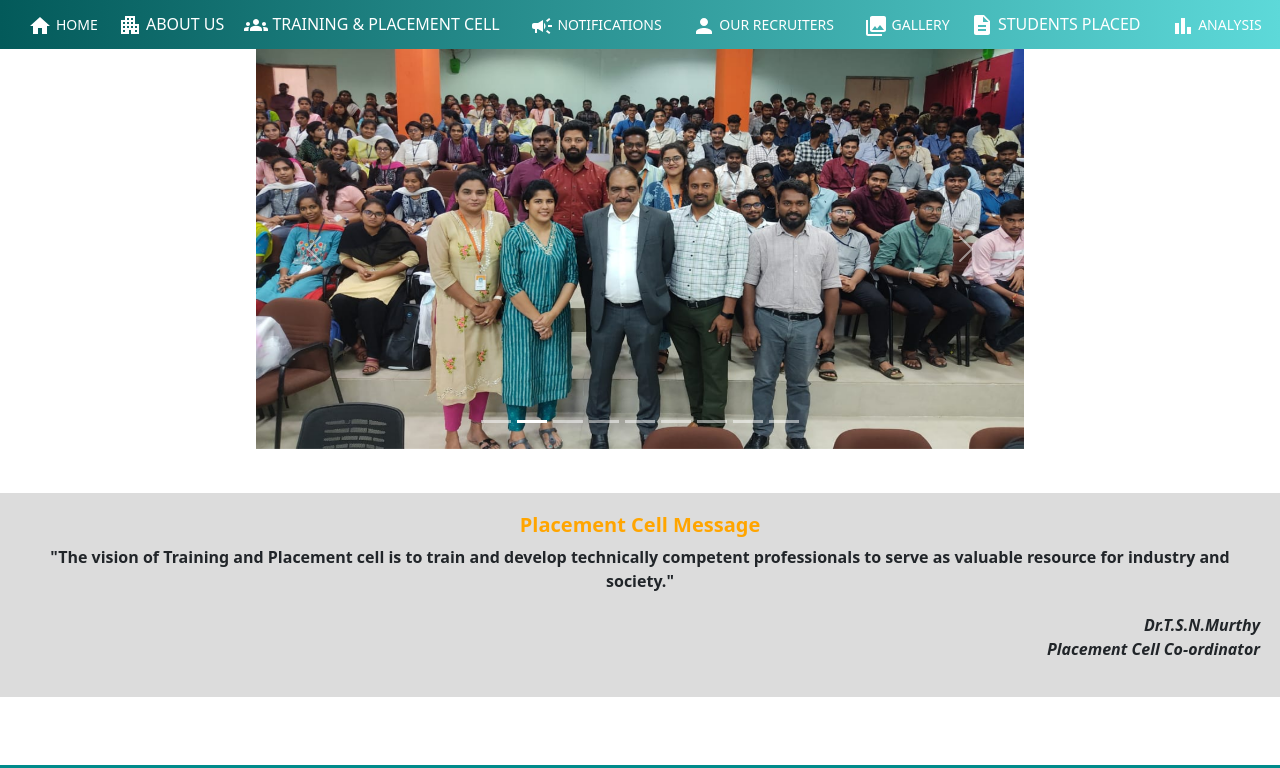
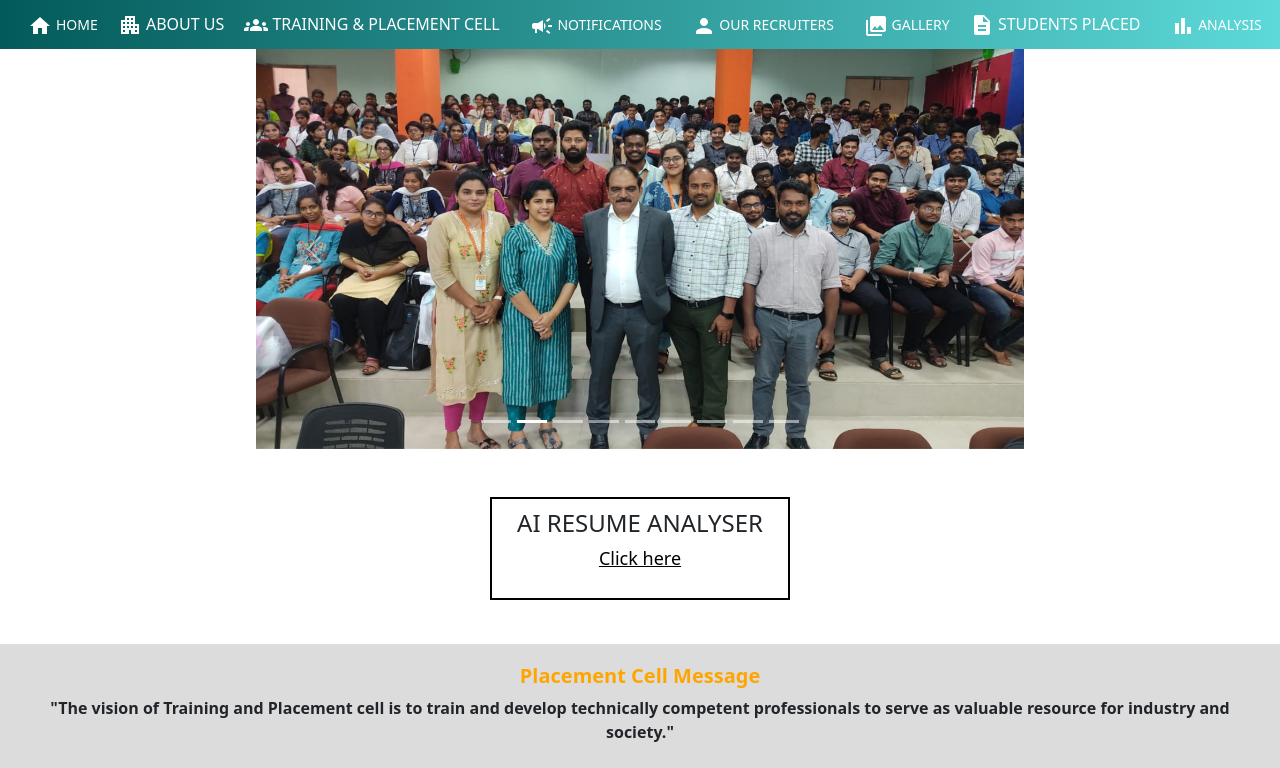
Before and after one commit to JNTU-GV-WEBSITE/placement-cell, a React (Create React App) app: page / in a window 1280 px wide. Shown: the part 358-1126 px from the top of the page. Built offline with nearby package versions, Linux system fonts and the light colour scheme.

Commit message:
“resume”

```diff
--- a/src/Components/Home/Home.css
+++ b/src/Components/Home/Home.css
@@ -18,3 +18,26 @@
     margin-top: 20px;
     font-style: italic;
   }
+
+  .borderedBox {
+    border: 2px solid black;
+    padding: 10px;
+    margin-top: 20px;
+    width: 300px; /* Reduce the width as per your requirement */
+    margin: 0 auto; /* Center the div horizontally */
+  }
+
+  .borderedBox h2 {
+    text-align: center;
+    font-size: 24px; /* Increase font size as per your requirement */
+  }
+
+  .borderedBox p {
+    text-align: center;
+    font-size: 18px; /* Increase font size as per your requirement */
+    color: black; /* Set the text color to black */
+  }
+
+  .borderedBox p a {
+    color: inherit; /* Ensure the link color remains the same as the text */
+  }
--- a/src/Components/Home/Home.js
+++ b/src/Components/Home/Home.js
@@ -2,28 +2,31 @@ import React from "react";
 import "../../App.css";
 import Gallery from "../Gallery/Gallery";
 import "./Home.css";
-// import Footer from "../Footer/Footer";
-
-
 
 function Home() {
   return (
     <div>
-
-      <Gallery /><br />
+      <Gallery /><br /><br />
+      <div class="borderedBox">
+        <h2>AI RESUME ANALYSER</h2>
+        <p>
+          <a href="https://2ec0-2401-4900-1cb1-4d53-f98d-48cf-7997-d67e.ngrok-free.app/" target="_blank" rel="noopener noreferrer">
+            Click here
+          </a>
+          {/* to use resume analyser */}
+        </p>
+      </div><br />
       <div className="pcMessageContainer">
         {/* IQAC Message */}
         <div className="pcMessage">
           <h5 className="pcmsg"><b>Placement Cell Message </b></h5>
           <p>
-          "The vision of Training and Placement cell is to train and develop technically
-          competent professionals to serve as valuable resource for industry and society."
+            "The vision of Training and Placement cell is to train and develop technically
+            competent professionals to serve as valuable resource for industry and society."
           </p>
           <p className="signature">Dr.T.S.N.Murthy<br />Placement Cell Co-ordinator</p>
         </div>
       </div>
-      {/* <Footer /> */}
-
 
     </div>
   );
```
